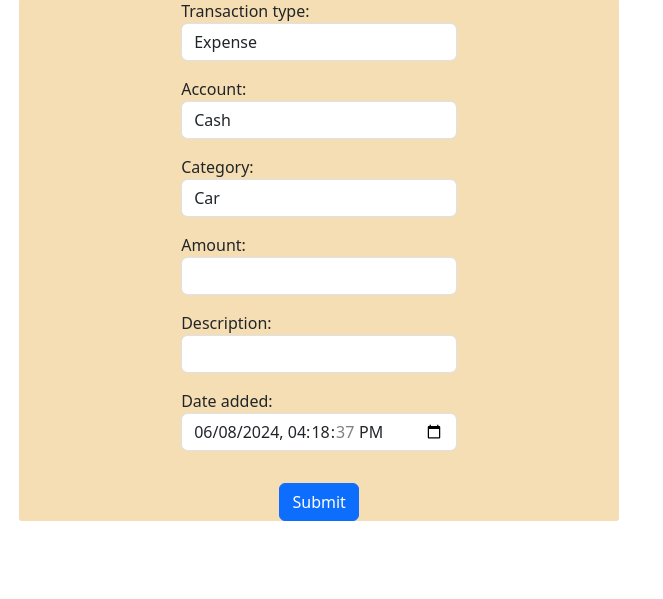
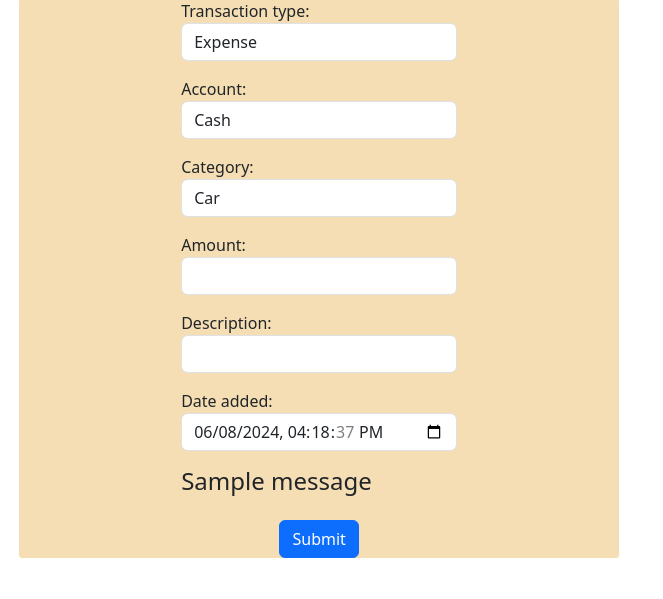
Before and after one commit to NestaNdereva23/TrackMyCash, a Django app: page /trackmycash/dashboard/addtransaction/ in a window 1280 px wide. Shown: the part 201-800 px from the top of the page, without its empty margins (0-663 px from the left). Run offline with Django 5.2, Linux system fonts and the light colour scheme; a user stored in the database is signed in; tables that the repository leaves empty hold one stand-in row (values such as "Sample post"); one stand-in notice (Sample message) is shown; parts of the project's set-up code (start-up, migrations or seed data) failed here and were passed over.

Commit message:
update 1.1.2

```diff
--- a/TrackMyCash/accounts/forms.py
+++ b/TrackMyCash/accounts/forms.py
@@ -3,6 +3,8 @@ from django.contrib.auth.forms import UserCreationForm
 from django.contrib.auth.models import User
 from .models import Expenses, Income
 from django.forms import ModelForm, DateTimeInput
+import datetime
+from django.core.exceptions import ValidationError
 
 # User login form
 class CreateUserForm(UserCreationForm):
@@ -16,7 +18,7 @@ class CreateUserForm(UserCreationForm):
             raise forms.ValidationError("error")
         return email
 
-
+#user expensesform
 class ExpenseForm(ModelForm):
     class Meta:
         model = Expenses
@@ -27,9 +29,15 @@ class ExpenseForm(ModelForm):
             'category': forms.Select(attrs={'class': 'form-control equal-width'}),
             'amount': forms.NumberInput(attrs={'class': 'form-control equal-width'}),
             'description': forms.TextInput(attrs={'class': 'form-control equal-width'}),
-            'date_added': DateTimeInput(attrs={'type': 'datetime-local', 'class': 'form-control equal-width'}),
+            'date_added': DateTimeInput(attrs={'type': 'datetime-local', 'class': 'form-control equal-width', 'value': datetime.datetime.now().strftime("%Y-%m-%dT%H:%M")}),
         }
+        def clean_date_added(self):
+            date = self.cleaned_data.get('date_added')
+            if date and date.date() > datetime.date.today():
+                raise ValidationError("The date cannot be in the future.")
+            return date
 
+#form for handling all income
 class IncomeForm(ModelForm):
     class Meta:
         model = Income
@@ -40,5 +48,10 @@ class IncomeForm(ModelForm):
             'category': forms.Select(attrs={'class': 'form-control equal-width'}),
             'amount': forms.NumberInput(attrs={'class': 'form-control equal-width'}),
             'description': forms.TextInput(attrs={'class': 'form-control equal-width'}),
-            'date_added': DateTimeInput(attrs={'type': 'datetime-local', 'class': 'form-control equal-width'}),
+            'date_added': DateTimeInput(attrs={'type': 'datetime-local', 'class': 'form-control equal-width', 'value': datetime.datetime.now().strftime("%Y-%m-%dT%H:%M")}),
         }
+        def clean_date_added(self):
+            date = self.cleaned_data['date_added']
+            if date > datetime.date.today():  # 🖘 raise error if greater than
+                raise forms.ValidationError(" invalid date!")
+            return date
--- a/TrackMyCash/accounts/templates/accounts/addtransaction.html
+++ b/TrackMyCash/accounts/templates/accounts/addtransaction.html
@@ -75,6 +75,10 @@
         {% csrf_token %}
         <div class="form-group">
                 {{ form.as_p }}
+
+        {% for message in messages %}
+            <h4>{{message}}</h4>
+        {% endfor %}
        </div>
 
        <input type="submit" class="btn btn-primary">
```
